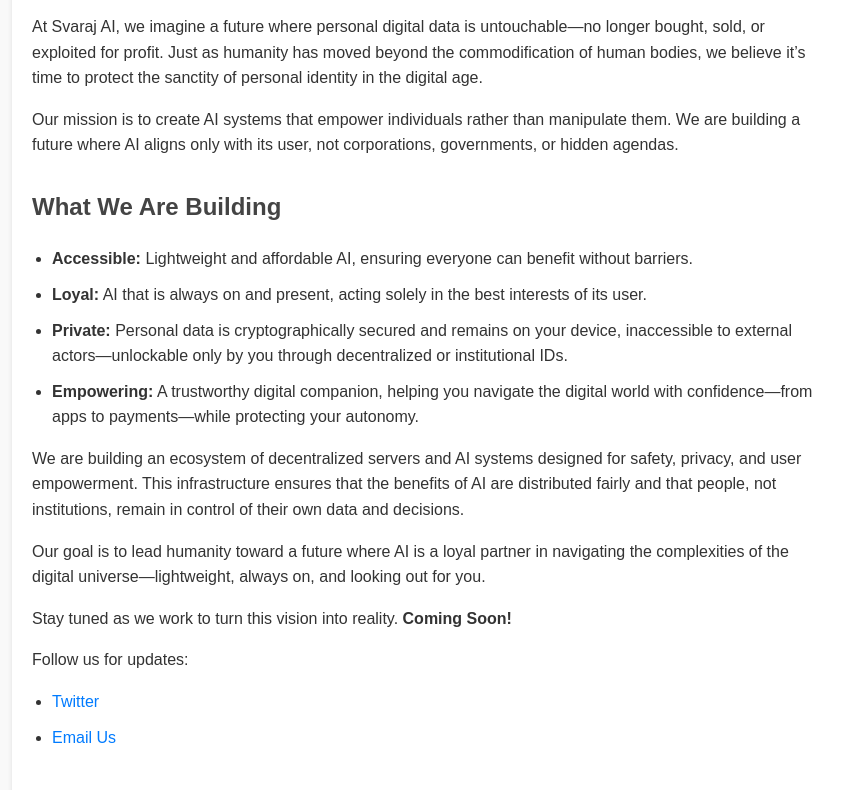
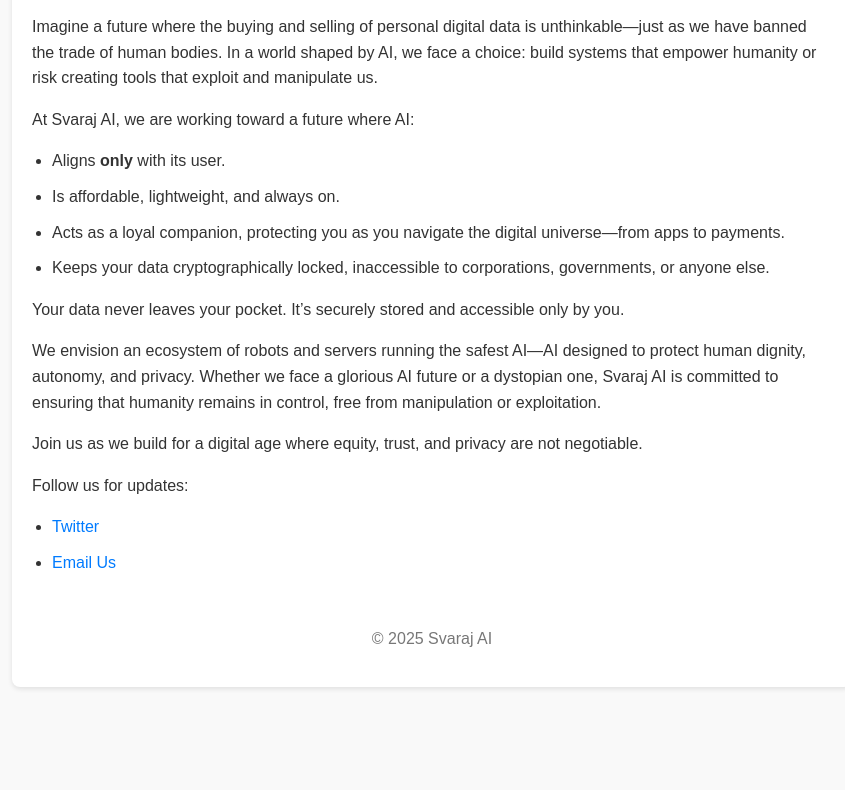
Before and after one commit to artvandelay/website-svaraj.ai, a plain HTML site: page index.html in a window 1280 px wide. Shown: the part 150-940 px from the top of the page, without its empty margins (208-1053 px from the left). After the commit the page ends 887 px from the top, so only its background shows below. Drawn offline with Linux system fonts and the light colour scheme.

Commit message:
Update index.html

```diff
--- a/index.html
+++ b/index.html
@@ -50,28 +50,27 @@
 </head>
 <body>
     <div class="container">
-        <h1>Introducing Svaraj AI</h1>
+        <h1>Welcome to Svaraj AI</h1>
         <p>
-            At Svaraj AI, we imagine a future where personal digital data is untouchable—no longer bought, sold, or exploited for profit. Just as humanity has moved beyond the commodification of human bodies, we believe it’s time to protect the sanctity of personal identity in the digital age.
+            Imagine a future where the buying and selling of personal digital data is unthinkable—just as we have banned the trade of human bodies. In a world shaped by AI, we face a choice: build systems that empower humanity or risk creating tools that exploit and manipulate us.
         </p>
         <p>
-            Our mission is to create AI systems that empower individuals rather than manipulate them. We are building a future where AI aligns only with its user, not corporations, governments, or hidden agendas.
+            At Svaraj AI, we are working toward a future where AI:
         </p>
-        <h2>What We Are Building</h2>
         <ul>
-            <li><strong>Accessible:</strong> Lightweight and affordable AI, ensuring everyone can benefit without barriers.</li>
-            <li><strong>Loyal:</strong> AI that is always on and present, acting solely in the best interests of its user.</li>
-            <li><strong>Private:</strong> Personal data is cryptographically secured and remains on your device, inaccessible to external actors—unlockable only by you through decentralized or institutional IDs.</li>
-            <li><strong>Empowering:</strong> A trustworthy digital companion, helping you navigate the digital world with confidence—from apps to payments—while protecting your autonomy.</li>
+            <li>Aligns <strong>only</strong> with its user.</li>
+            <li>Is affordable, lightweight, and always on.</li>
+            <li>Acts as a loyal companion, protecting you as you navigate the digital universe—from apps to payments.</li>
+            <li>Keeps your data cryptographically locked, inaccessible to corporations, governments, or anyone else.</li>
         </ul>
         <p>
-            We are building an ecosystem of decentralized servers and AI systems designed for safety, privacy, and user empowerment. This infrastructure ensures that the benefits of AI are distributed fairly and that people, not institutions, remain in control of their own data and decisions.
+            Your data never leaves your pocket. It’s securely stored and accessible only by you.
         </p>
         <p>
-            Our goal is to lead humanity toward a future where AI is a loyal partner in navigating the complexities of the digital universe—lightweight, always on, and looking out for you.
+            We envision an ecosystem of robots and servers running the safest AI—AI designed to protect human dignity, autonomy, and privacy. Whether we face a glorious AI future or a dystopian one, Svaraj AI is committed to ensuring that humanity remains in control, free from manipulation or exploitation.
         </p>
         <p>
-            Stay tuned as we work to turn this vision into reality. <strong>Coming Soon!</strong>
+            Join us as we build for a digital age where equity, trust, and privacy are not negotiable.
         </p>
         <p>
             Follow us for updates:
```
